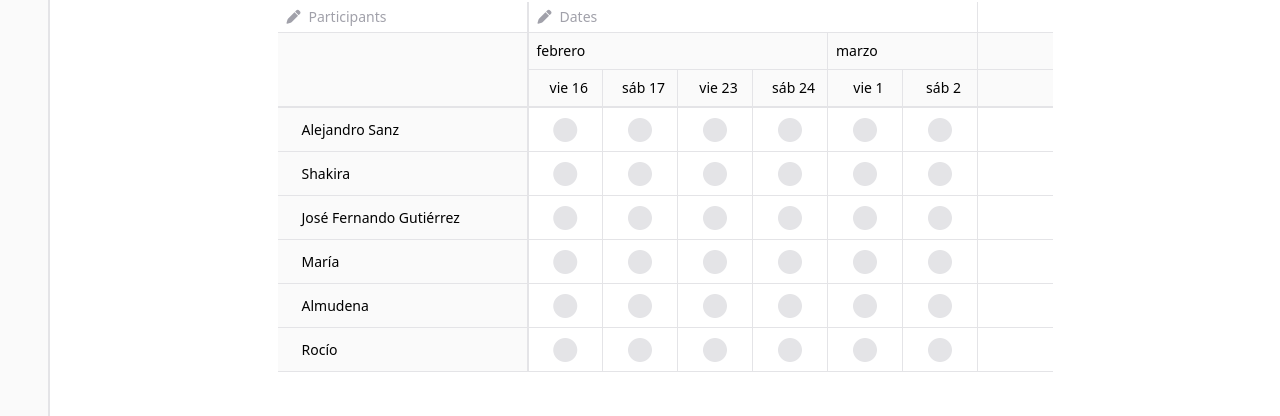
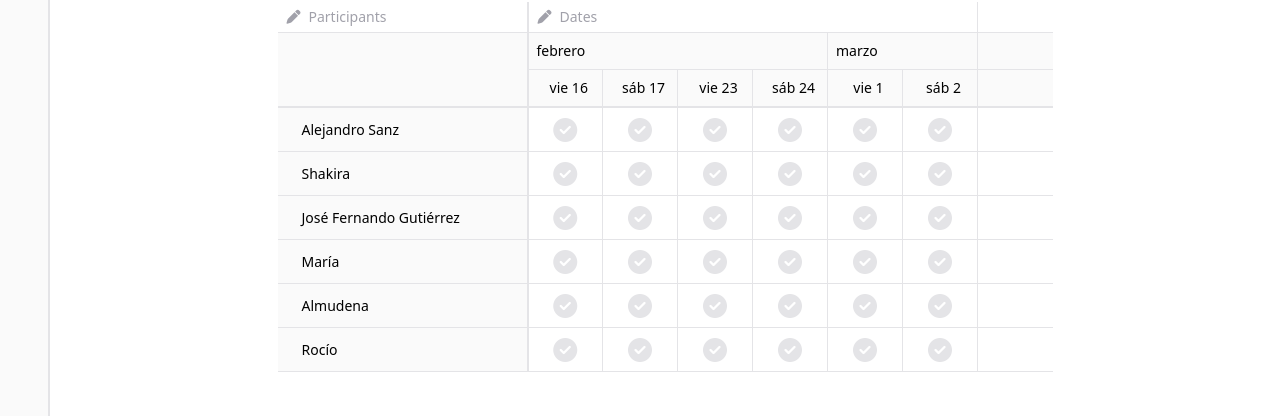
Before and after one commit to MMadlos/cronos-app, a React (Vite) app: page / in a window 1280 px wide. Shown: the part 307-723 px from the top of the page. Built offline with nearby package versions, Linux system fonts and the light colour scheme.

Commit message:
Refactor how classes are rendered conditionally

```diff
--- a/src/components/Table/TableData.jsx
+++ b/src/components/Table/TableData.jsx
@@ -46,13 +46,10 @@ export default function TableData({ dateTime, participantID }) {
 			<div className="flex h-[35px] w-full items-center justify-center">
 				<button
 					onClick={handleOnClick}
-					data-status={isSelected ? "Confirmed" : "Unknown"}
+					data-selected={isSelected}
+					className="w-full text-2xl text-zinc-200 hover:text-zinc-300 data-[selected=true]:text-green-500 data-[selected=true]:hover:text-green-300"
 				>
-					{isSelected ? (
-						<i className="fa-solid fa-circle-check text-2xl  text-green-500 hover:text-green-300" />
-					) : (
-						<i className="fa-solid fa-circle text-2xl text-zinc-200 hover:text-zinc-300" />
-					)}
+					<i className="fa-solid fa-circle-check " />
 				</button>
 			</div>
 		</td>
```
